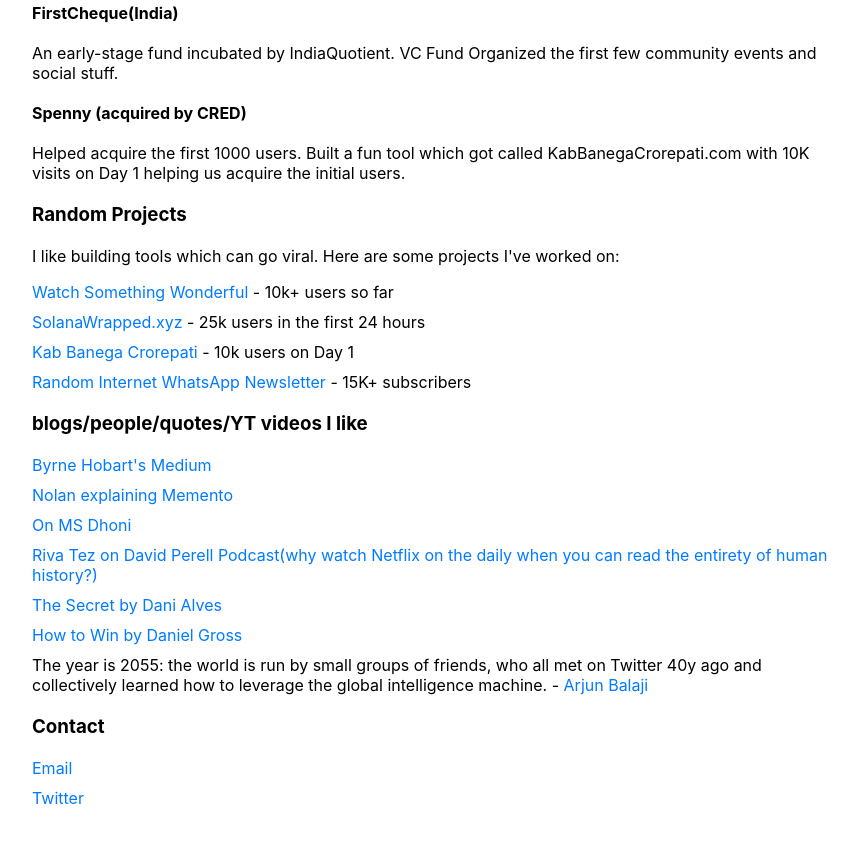
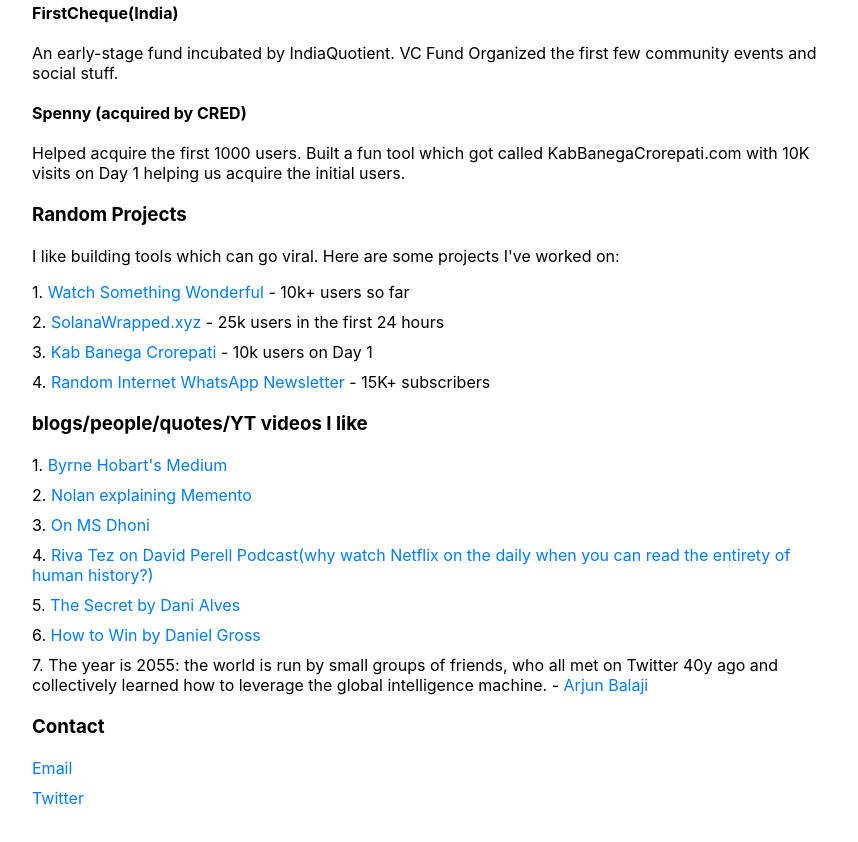
Before and after one commit to ankitkr0/personal, a plain HTML site: page index.html in a window 1280 px wide. Shown: the part 651-1493 px from the top of the page, without its empty margins (208-1066 px from the left). Drawn offline with Linux system fonts and the light colour scheme.

Commit message:
Update index.html

```diff
--- a/index.html
+++ b/index.html
@@ -39,23 +39,23 @@
           <h3>Random Projects</h3>
           <p>I like building tools which can go viral. Here are some projects I've worked on:</p>
           <ul>
-              <li><a href="http://watchsomethingwonderful.com" target="_blank">Watch Something Wonderful</a> - 10k+ users so far</li>
-              <li><a href="http://solanawrapped.xyz" target="_blank">SolanaWrapped.xyz</a> - 25k users in the first 24 hours</li>
-              <li><a href="https://thehardcopy.co/fintech-marketing-kab-banega-crorepati/" target="_blank">Kab Banega Crorepati</a> - 10k users on Day 1</li>
-              <li><a href="https://twitter.com/search?q=1randominternet&src=typed_query&f=top" target="_blank">Random Internet WhatsApp Newsletter</a> - 15K+ subscribers</li>
+              <li>1. <a href="http://watchsomethingwonderful.com" target="_blank">Watch Something Wonderful</a> - 10k+ users so far</li>
+              <li>2. <a href="http://solanawrapped.xyz" target="_blank">SolanaWrapped.xyz</a> - 25k users in the first 24 hours</li>
+              <li>3. <a href="https://thehardcopy.co/fintech-marketing-kab-banega-crorepati/" target="_blank">Kab Banega Crorepati</a> - 10k users on Day 1</li>
+              <li>4. <a href="https://twitter.com/search?q=1randominternet&src=typed_query&f=top" target="_blank">Random Internet WhatsApp Newsletter</a> - 15K+ subscribers</li>
           </ul>
       </section>
 
       <section id="blogs/people/quotes/YT videos I like">
         <h3>blogs/people/quotes/YT videos I like</h3>
         <ul>
-          <li><a href="https://byrnehobart.medium.com/" target="_blank">Byrne Hobart's Medium</a></li>
-          <li><a href="https://youtu.be/67e_jl4flpE?si=2ak2RTU9Ufz0od4y">Nolan explaining Memento</a></li>
-          <li><a href="https://www.thecricketmonthly.com/story/762745/the-star-we-don-t-know">On MS Dhoni</a></li>
-          <li><a href="https://youtu.be/lQVcbY52_gY?si=uX7nwJztldp_Rg4u">Riva Tez on David Perell Podcast(why watch Netflix on the daily when you can read the entirety of human history?)</a></li>
-          <li><a href="https://www.theplayerstribune.com/articles/dani-alves-juventus-the-secret">The Secret by Dani Alves</a></li>
-        <li><a href="https://youtu.be/LH1bewTg-P4?si=n3pkwiumb6icA834">How to Win by Daniel Gross</a></li>
-          <li>The year is 2055: the world is run by small groups of friends, who all met on Twitter 40y ago and collectively learned how to leverage the global intelligence machine. - <a href="https://twitter.com/arjunblj">Arjun Balaji</a>
+          <li>1. <a href="https://byrnehobart.medium.com/" target="_blank">Byrne Hobart's Medium</a></li>
+          <li>2. <a href="https://youtu.be/67e_jl4flpE?si=2ak2RTU9Ufz0od4y">Nolan explaining Memento</a></li>
+          <li>3. <a href="https://www.thecricketmonthly.com/story/762745/the-star-we-don-t-know">On MS Dhoni</a></li>
+          <li>4. <a href="https://youtu.be/lQVcbY52_gY?si=uX7nwJztldp_Rg4u">Riva Tez on David Perell Podcast(why watch Netflix on the daily when you can read the entirety of human history?)</a></li>
+          <li>5. <a href="https://www.theplayerstribune.com/articles/dani-alves-juventus-the-secret">The Secret by Dani Alves</a></li>
+        <li>6. <a href="https://youtu.be/LH1bewTg-P4?si=n3pkwiumb6icA834">How to Win by Daniel Gross</a></li>
+          <li>7. The year is 2055: the world is run by small groups of friends, who all met on Twitter 40y ago and collectively learned how to leverage the global intelligence machine. - <a href="https://twitter.com/arjunblj">Arjun Balaji</a>
 </li>
         </ul>
       </section>
```
